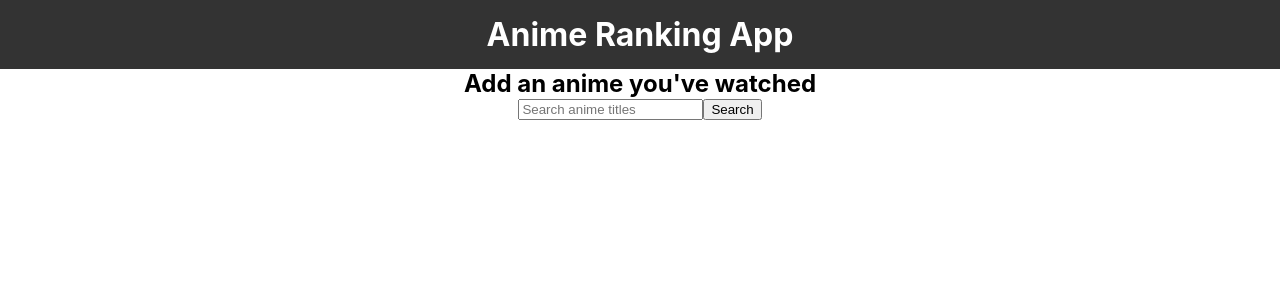
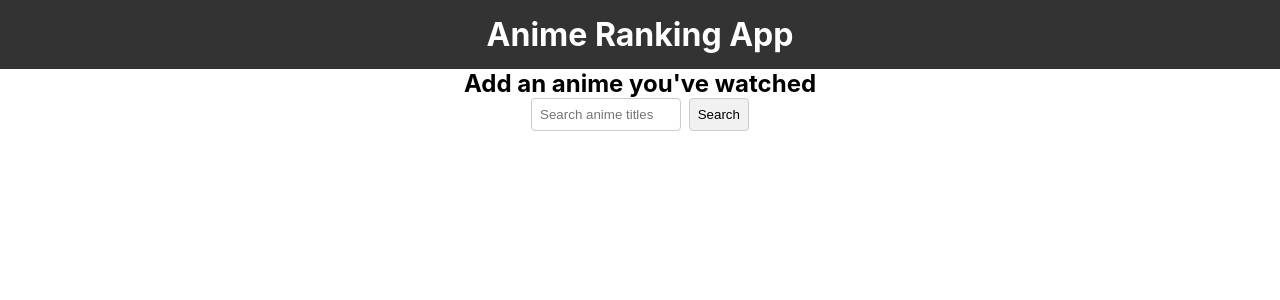
Before and after one commit to micsparre/anime-ranking, a React (Create React App) app in the folder frontend/: page /rankings in a window 1280 px wide. Shown: the top 300 px of the page. Built offline with nearby package versions, Linux system fonts and the light colour scheme.

Commit message:
Refactor component and styles for better organization

```diff
--- a/frontend/src/api/TitleSearch.tsx
+++ b/frontend/src/api/TitleSearch.tsx
@@ -2,13 +2,14 @@ import React, { useState } from 'react';
 import SearchBar from '../components/SearchBar';
 import ItemList from '../components/ItemList';
 import { Title } from '../api/ApiTypes';
+import '../styles/TitleSearch.css';
 
 const TitleSearch: React.FC = () => {
   const [data, setData] = useState<Title[]>([]);
   const [loading, setLoading] = useState(false);
 
   return (
-    <div>
+    <div className="title-search-container">
       <SearchBar setData={setData} setLoading={setLoading} />
       <ItemList items={data} loading={loading} setLoading={setLoading} />
     </div>
--- a/frontend/src/components/Header.tsx
+++ b/frontend/src/components/Header.tsx
@@ -1,5 +1,5 @@
 import React from 'react';
-import '../styles/header.css';
+import '../styles/Header.css';
 
 const Header: React.FC = () => {
     return (
--- a/frontend/src/components/ItemList.tsx
+++ b/frontend/src/components/ItemList.tsx
@@ -1,6 +1,7 @@
 import React from 'react';
 import axios from 'axios';
 import { Title } from '../api/ApiTypes';
+import '../styles/ItemList.css';
 
 interface ItemListProps {
   items: Title[];
@@ -40,9 +41,9 @@ const ItemList: React.FC<ItemListProps> = ({items, loading, setLoading}) => {
         <p>Loading...</p>
     ) :
     (
-    <ul>
+    <ul className="item-list">
       {items.map((item : Title) => (
-        <li key={item.id} onClick={() => onItemClick(item)}>
+        <li className="list-item" key={item.id} onClick={() => onItemClick(item)}>
           {item.title}
         </li>
       ))}
--- a/frontend/src/components/SearchBar.tsx
+++ b/frontend/src/components/SearchBar.tsx
@@ -1,6 +1,7 @@
 import React, { useState } from 'react';
 import axios from 'axios';
 import { Title } from '../api/ApiTypes';
+import '../styles/SearchBar.css';
 
 interface SearchBarProps {
     setData: React.Dispatch<React.SetStateAction<Title[]>>;
@@ -30,8 +31,9 @@ const SearchBar: React.FC<SearchBarProps> = ({setData, setLoading}) => {
     };
 
     return (
-        <div>
+        <div className="search-bar">
             <input
+                className="search-input"
                 type="text"
                 placeholder="Search anime titles"
                 value={searchTitle}
@@ -39,7 +41,7 @@ const SearchBar: React.FC<SearchBarProps> = ({setData, setLoading}) => {
             />
 
             {/* Button to trigger the API request */}
-            <button onClick={handleSearch}>Search</button>
+            <button className="search-button" onClick={handleSearch}>Search</button>
 
         </div>
     );
--- /dev/null
+++ b/frontend/src/styles/ItemList.css
@@ -0,0 +1,17 @@
+.item-list {
+    /* display: flex;
+    flex-direction: column;
+    align-items: center;
+    justify-content: center;
+    width: 100%; */
+}
+
+.list-item {
+    display: flex;
+    flex-direction: row;
+    justify-content: space-between;
+    align-items: center;
+    width: 100%;
+    padding: 1rem;
+    border-bottom: 1px solid #ccc;
+}
--- /dev/null
+++ b/frontend/src/styles/SearchBar.css
@@ -0,0 +1,23 @@
+.search-bar {
+    display: flex;
+    flex-direction: row;
+    justify-content: center;
+    align-items: center;
+    margin-bottom: 1rem;
+}
+
+.search-input {
+    width: 50%;
+    padding: 0.5rem;
+    border: 1px solid #ccc;
+    border-radius: 4px;
+    margin-right: 0.5rem;
+}
+
+.search-button {
+    padding: 0.5rem;
+    border: 1px solid #ccc;
+    border-radius: 4px;
+    background-color: #f1f1f1;
+    cursor: pointer;
+}
--- /dev/null
+++ b/frontend/src/styles/TitleSearch.css
@@ -0,0 +1,7 @@
+.title-search-container {
+    display: flex;
+    flex-direction: column;
+    justify-content: center;
+    align-items: center;
+    margin-bottom: 1rem;
+}
```
